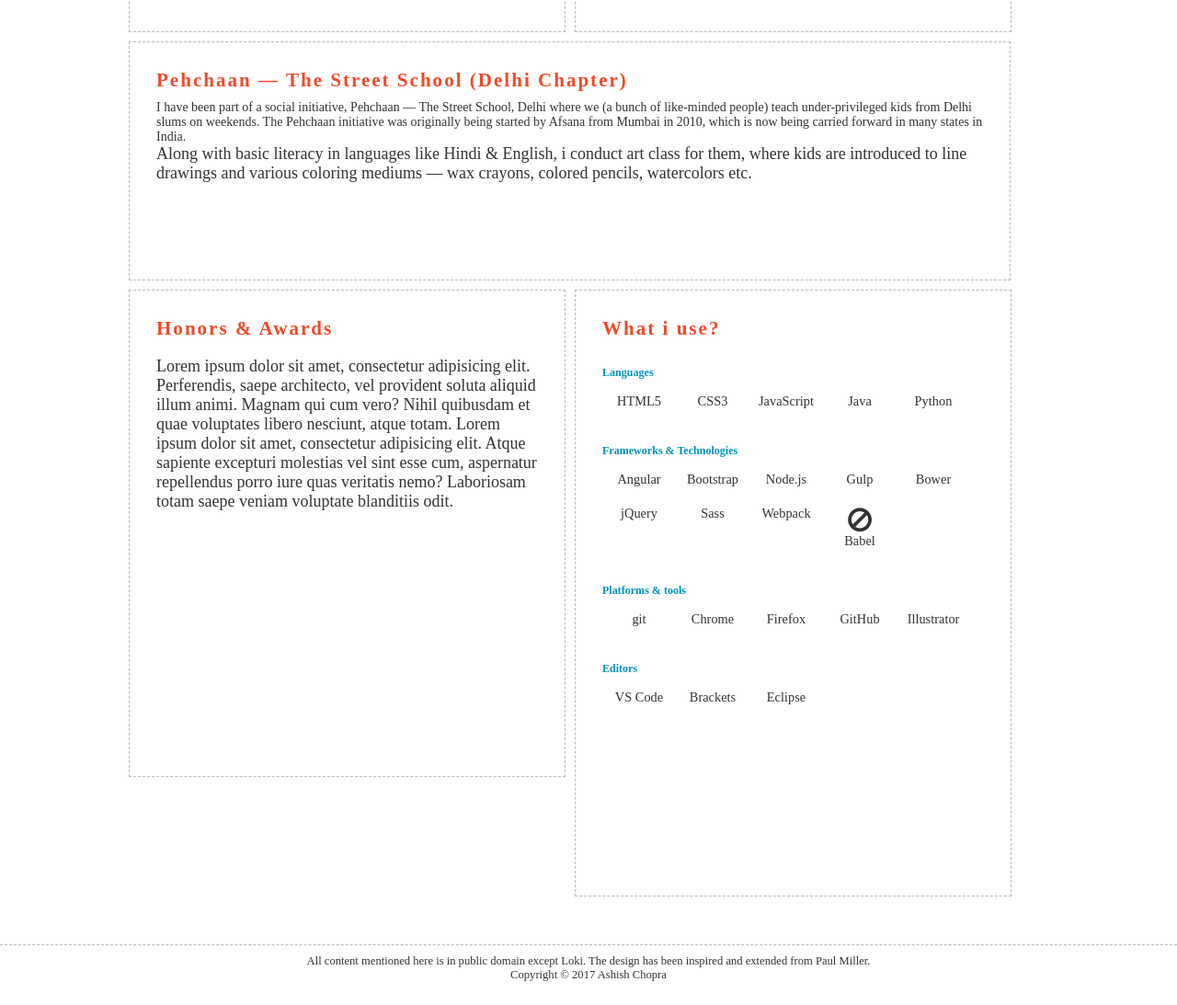
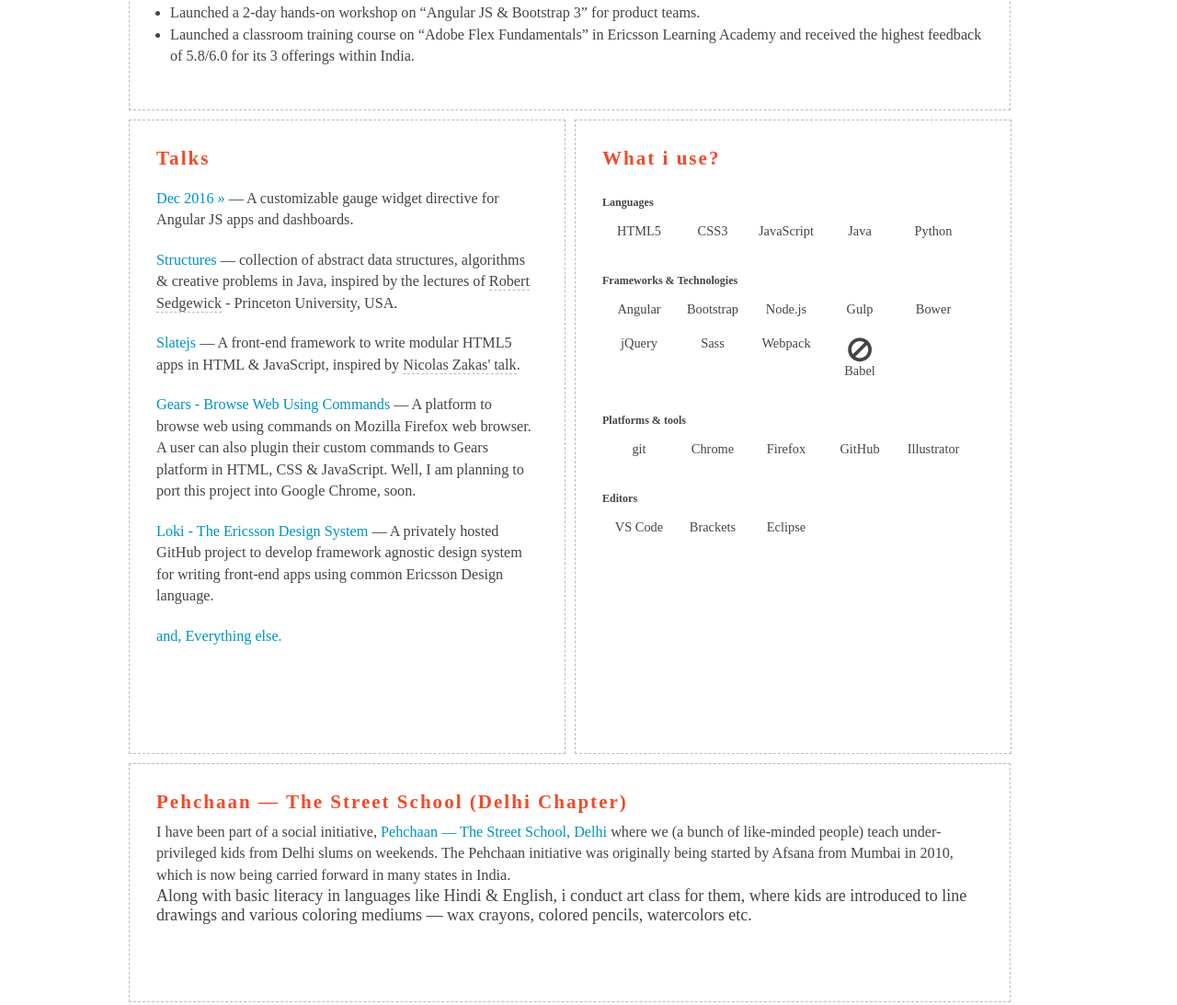
Before and after one commit to ashish-chopra/ashish-chopra.github.io, a website: page index.html in a window 1280 px wide. Shown: the part 1281-2374 px from the top of the page at 92% size. Drawn offline with Linux system fonts and the light colour scheme; some icons are missing.

Commit message:
font size corrected

```diff
--- a/index.html
+++ b/index.html
@@ -95,7 +95,7 @@
                     </span>
                 </div>
             </section>
-            <section class="column more-than-half-column">
+            <section class="column full-column">
                 <h3 class="column-heading">Work Experience</h3>
                 <div class="column-body">
                     <em>I have been working in Ericsson R&amp;D, India for around 6 years. I have enjoyed various roles during these 6 years:</em>
@@ -126,7 +126,7 @@
                     </div>
                 </div>
             </section>
-            <section class="column more-than-half-column">
+            <section class="column three-fourth-column">
                 <h3 class="column-heading">Talks</h3>
                 <div class="column-body">
                    <ul class="project-list">
@@ -154,34 +154,12 @@
                             apps using common Ericsson Design language.
                         </li>
                         <li>
-                            <a href="https://github.com/ashish-chopra" target="_blank" class="link">and, Everything else.</a>
+                            <a href="https://github.com/ashish-chopra?tab=repositories" target="_blank" class="link">and, Everything else.</a>
                         </li>
                     </ul>
                 </div>
             </section>
-            <section class="column full-column">
-                <h3 class="column-heading">Pehchaan — The Street School (Delhi Chapter)</h3>
-                <div class="column-body">
-                    I have been part of a social initiative,
-                    <a href="https://pehchaanstreetschool.org/" target="_blank" class="link"> Pehchaan — The Street School, Delhi</a>                    where we (a bunch of like-minded people) teach under-privileged kids from Delhi slums on weekends. The
-                    Pehchaan initiative was originally being started by Afsana from Mumbai in 2010, which is now being carried
-                    forward in many states in India.
-                </div>
-                <div>
-                    Along with basic literacy in languages like Hindi &amp; English, i conduct art class for them, where kids are introduced
-                    to line drawings and various coloring mediums — wax crayons, colored pencils, watercolors etc.
-                </div>
-            </section>
-            <section class="column half-column">
-                <h3 class="column-heading">Honors &amp; Awards</h3>
-                <p>
-                    Lorem ipsum dolor sit amet, consectetur adipisicing elit. Perferendis, saepe architecto, vel provident soluta aliquid illum
-                    animi. Magnam qui cum vero? Nihil quibusdam et quae voluptates libero nesciunt, atque totam. Lorem ipsum
-                    dolor sit amet, consectetur adipisicing elit. Atque sapiente excepturi molestias vel sint esse cum, aspernatur
-                    repellendus porro iure quas veritatis nemo? Laboriosam totam saepe veniam voluptate blanditiis odit.
-                </p>
-            </section>
-            <section class="column more-than-half-column even-more-column">
+            <section class="column three-fourth-column">
                 <h3 class="column-heading">What i use?</h3>
 
                 <h6 class="link">Languages</h6>
@@ -287,6 +265,29 @@
                     </span>
                 </div>
             </section>
+            <section class="column full-column">
+                <h3 class="column-heading">Pehchaan — The Street School (Delhi Chapter)</h3>
+                <div class="column-body">
+                    I have been part of a social initiative,
+                    <a href="https://pehchaanstreetschool.org/" target="_blank" class="link"> Pehchaan — The Street School, Delhi</a>                    where we (a bunch of like-minded people) teach under-privileged kids from Delhi slums on weekends. The
+                    Pehchaan initiative was originally being started by Afsana from Mumbai in 2010, which is now being carried
+                    forward in many states in India.
+                </div>
+                <div>
+                    Along with basic literacy in languages like Hindi &amp; English, i conduct art class for them, where kids are introduced
+                    to line drawings and various coloring mediums — wax crayons, colored pencils, watercolors etc.
+                </div>
+            </section>
+            <section class="column half-column">
+                <h3 class="column-heading">Honors &amp; Awards</h3>
+                <p>
+                    Lorem ipsum dolor sit amet, consectetur adipisicing elit. Perferendis, saepe architecto, vel provident soluta aliquid illum
+                    animi. Magnam qui cum vero? Nihil quibusdam et quae voluptates libero nesciunt, atque totam. Lorem ipsum
+                    dolor sit amet, consectetur adipisicing elit. Atque sapiente excepturi molestias vel sint esse cum, aspernatur
+                    repellendus porro iure quas veritatis nemo? Laboriosam totam saepe veniam voluptate blanditiis odit.
+                </p>
+            </section>
+
         </div>
     </div>
     <br>
--- a/main.css
+++ b/main.css
@@ -5,7 +5,7 @@
     font-size: 18px;
     font-weight: 300;
     box-sizing: border-box;
-    color: #333;
+    color: #444;
 }
 
 body {
@@ -89,12 +89,12 @@
 
 .half-column {
     width: 415px;
-    height: 470px;
+    height: 600px;
 }
 /* quarter is wrong name. Need to give a right name */
 .quarter-column {
     width: 415px;
-    height: 410px;
+    height: 540px;
     padding: 29px;
     border: 1px dashed #bbb;
 }
@@ -122,9 +122,9 @@
 }
 
 
-.more-than-half-column {
+.three-fourth-column {
     width: 415px;
-    height: 500px;
+    height: 630px;
 }
 
 .list {
@@ -139,14 +139,14 @@
     margin-top: 20px;
 }
 
-.link{
+a.link{
     color: #0092bf;
 }
 
-.sublink {
+a.sublink {
     border-bottom: 1px dashed #bbb;
 }
-.link:hover {
+a.link:hover {
     text-decoration: underline;
 }
 
@@ -164,7 +164,8 @@
 
 
 .column-body {
-    font-size: 14px;
+    font-size: 0.9rem;
+    line-height: 1.45;
 }
 
 .selectable:hover {
@@ -231,12 +232,6 @@
     height: 600px;
 }
 
-.my-illustrator{
-    font-family: "devicons";
-}
-.my-illustrator:before{
-    content:"\e6b4";
-}
 
 .grid-area-item:hover {
     background-color: #0092bf;
```
